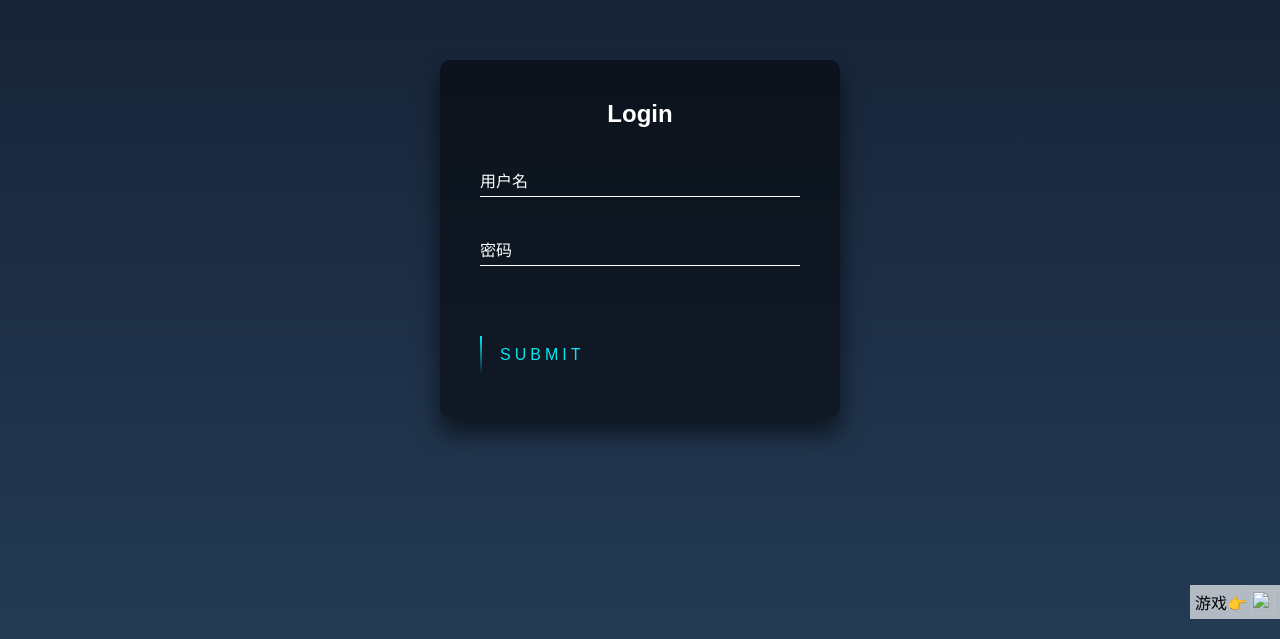
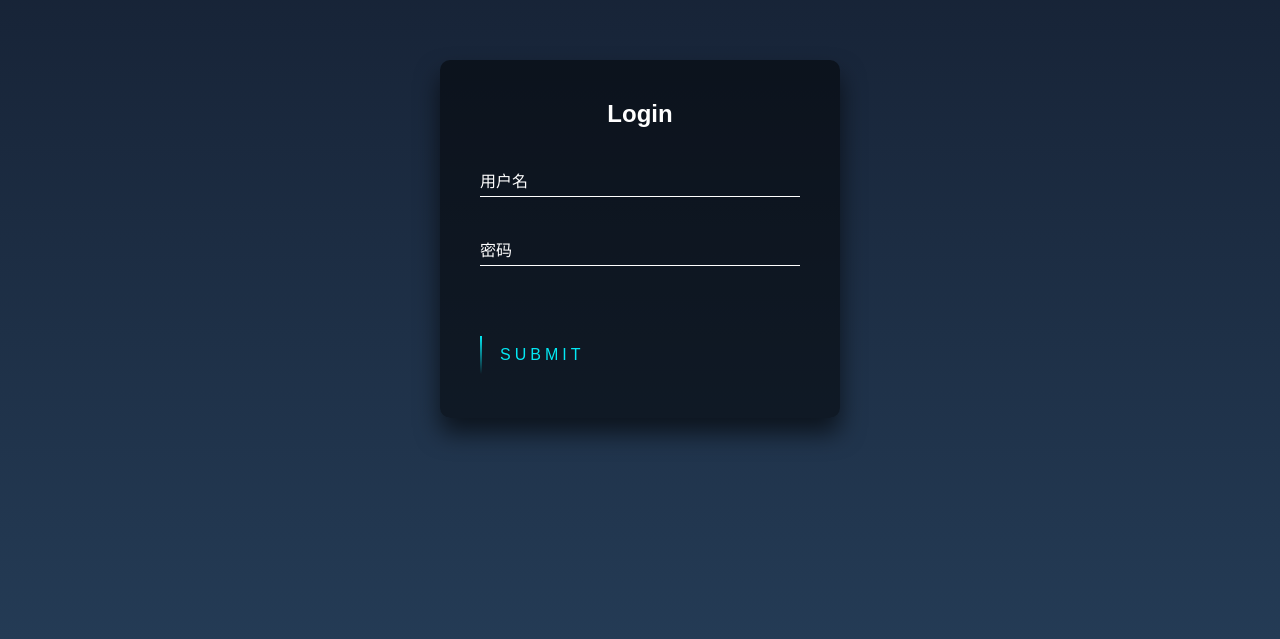
Before and after one commit to lantianyuncloud/lantianyuncloud.github.io, a plain HTML site: page login.html in a window 1280 px wide. Shown: the part 161-800 px from the top of the page. Drawn offline with Linux system fonts and the light colour scheme.

Commit message:
Update login.html

```diff
--- a/login.html
+++ b/login.html
@@ -217,11 +217,5 @@
 		    </a>
 		  </form>
 		</div>
-		<footer class="page-footer">
-		  <span>游戏👉</span>
-		  <a href="https://haiyong.site/about" target="_blank">
-			<img class="touxiang"  src="https://haiyong.site/img/favicon.png">
-		  </a>
-		</footer>
 	</body>
 </html>
```
